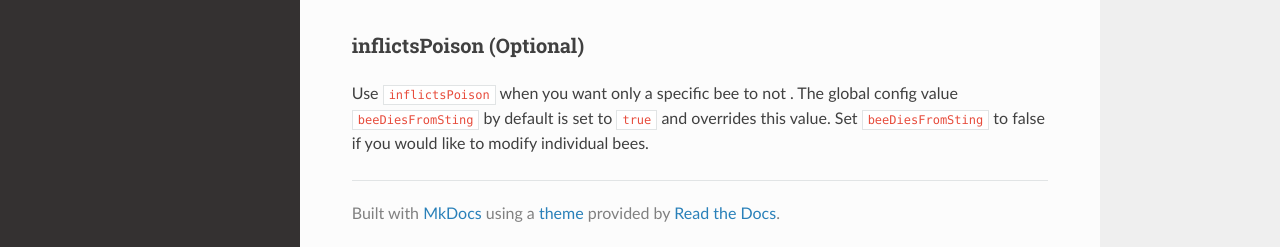
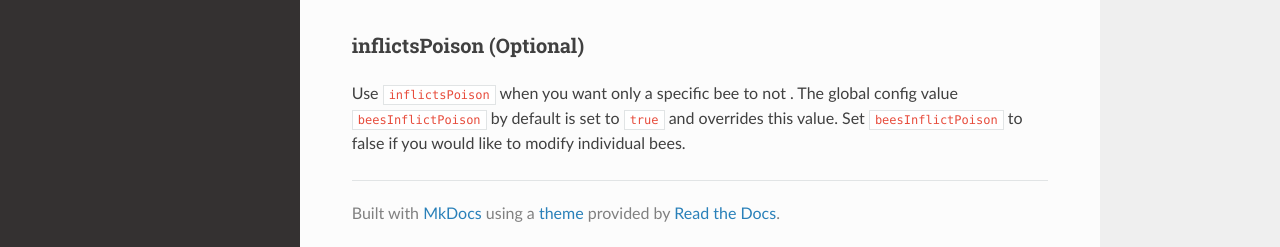
Before and after one commit to Team-Resourceful/ResourcefulBeesDocs, an MkDocs documentation site: the page built from docs/bee_data/combat_data.md, in a window 1280 px wide and 1238 px high. Shown: the part 988-1235 px from the top of the window. Built offline with MkDocs 1.6.1, drawn with Linux system fonts in a browser that asks for light colours; nearby versions of some CDN libraries.

Commit message:
docs/bee_data/combat_data.md updated from https://stackedit.io/

```diff
--- a/docs/bee_data/combat_data.md
+++ b/docs/bee_data/combat_data.md
@@ -28,7 +28,8 @@ Use `removeStingerOnAttack` when you want only a specific bee to either die or n
 
 ### **inflictsPoison** (Optional)
 
-Use `inflictsPoison` when you want only a specific bee to not . The global config value `beeDiesFromSting` by default is set to `true` and overrides this value. Set `beeDiesFromSting` to false if you would like to modify individual bees.
+Use `inflictsPoison` when you want only a specific bee to not . The global config value `beesInflictPoison` by default is set to `true` and overrides this value. Set `beesInflictPoison` to false if you would like to modify individual bees.
 <!--stackedit_data:
-eyJoaXN0b3J5IjpbNjYzNjI3NTg4LDE3ODU1OTE1NzFdfQ==
+eyJoaXN0b3J5IjpbMTk0Mjc0ODEyLDY2MzYyNzU4OCwxNzg1NT
+kxNTcxXX0=
 -->
```
